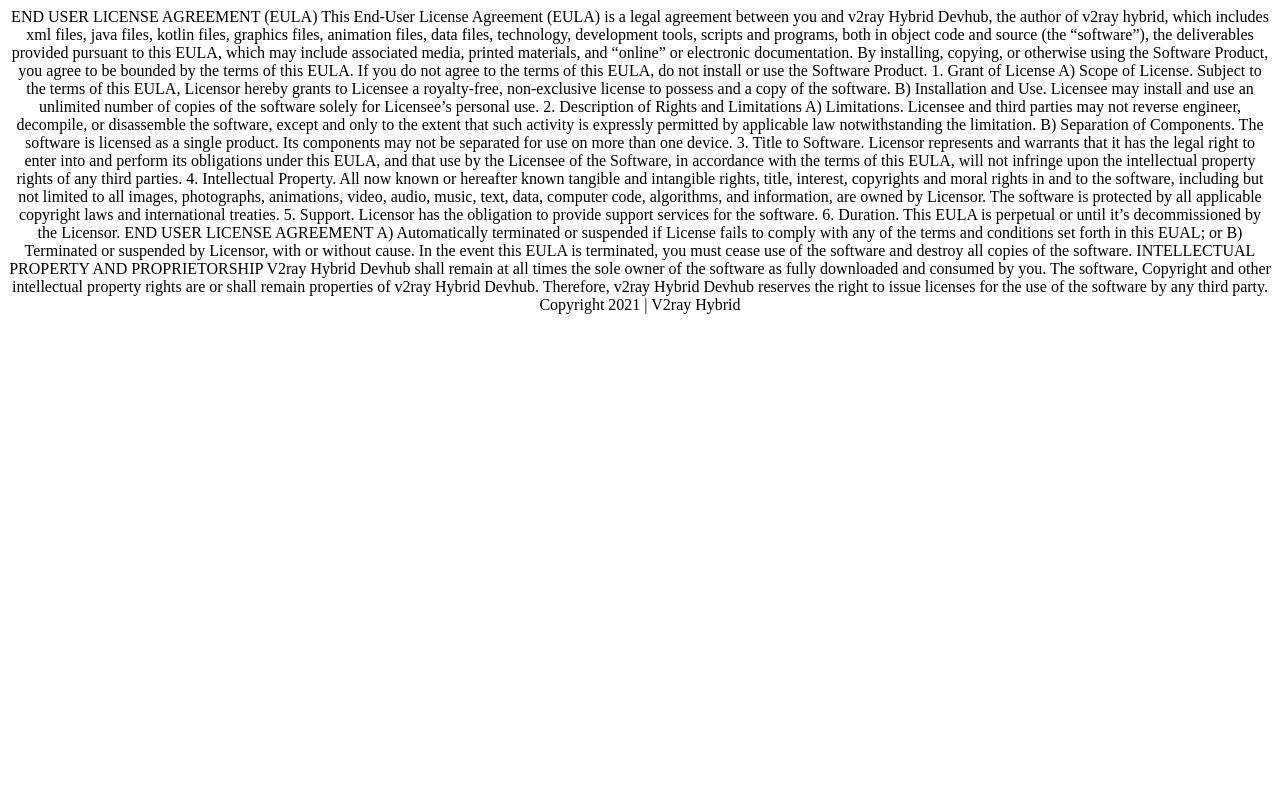
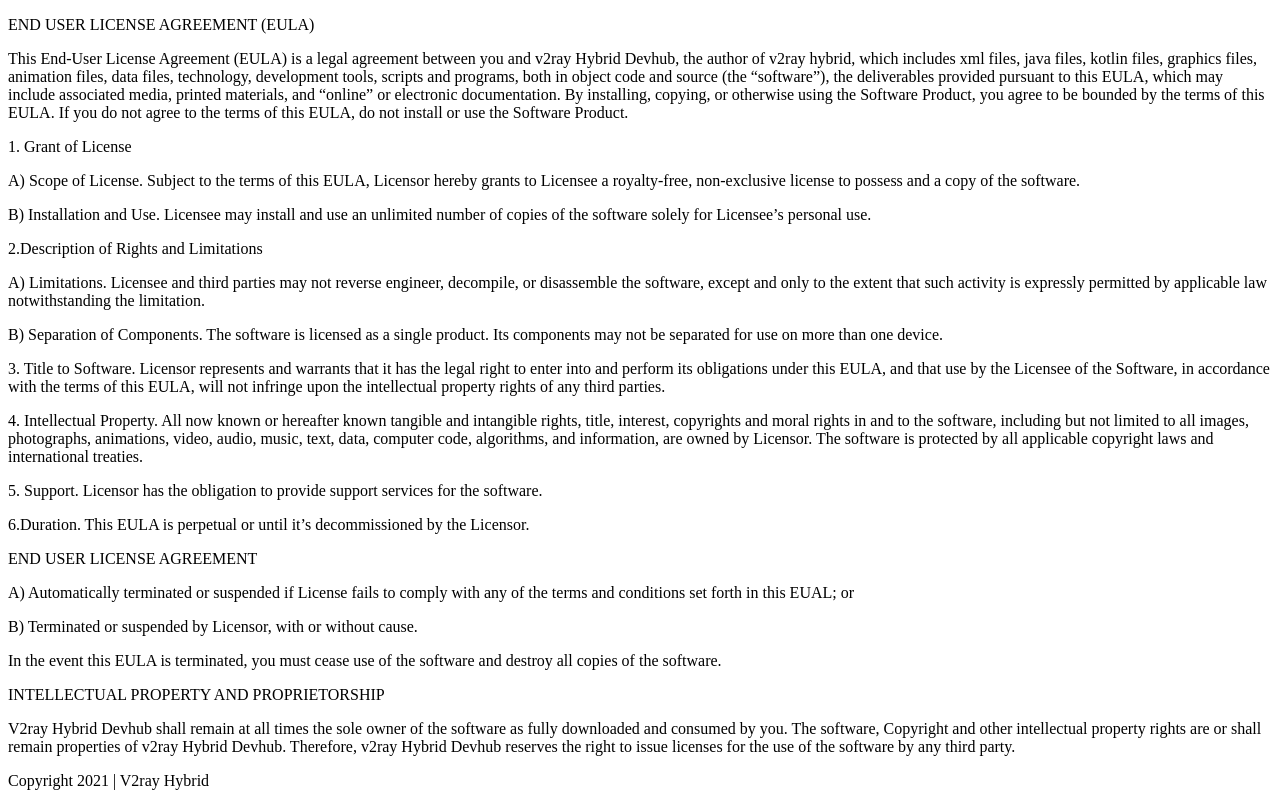
Before and after one commit to v2hybrid/-v2hybrid.github.io, a plain HTML site: page privacy.html in a window 1280 px wide. Drawn offline with Linux system fonts and the light colour scheme.

Commit message:
Update privacy.html

```diff
--- a/privacy.html
+++ b/privacy.html
@@ -1,36 +1,32 @@
 <!DOCTYPE html>
 <html>
 <head>
-<title>privacy policy</title>
+<title>Privacy Policy</title>
 </head>
 <body>
-<center>
-END USER LICENSE AGREEMENT (EULA)
-This End-User License Agreement (EULA) is a legal agreement between you and v2ray Hybrid Devhub, the author of v2ray hybrid, which includes xml files, java files, kotlin files, graphics files, animation files, data files, technology, development tools, scripts and programs, both in object code and source (the “software”), the deliverables provided pursuant to this EULA, which may include associated media, printed materials, and “online” or electronic documentation.
-By installing, copying, or otherwise using the Software Product, you agree to be bounded by the terms of this EULA. If you do not agree to the terms of this EULA, do not install or use the Software Product.
-1.	Grant of License
-A)	Scope of License. Subject to the terms of this EULA, Licensor hereby grants to Licensee a royalty-free, non-exclusive license to possess and a copy of the software.
-B)	Installation and Use. Licensee may install and use an unlimited number of copies of the software solely for Licensee’s personal use.
-2.	Description of Rights and Limitations
-A)	Limitations. Licensee and third parties may not reverse engineer, decompile, or disassemble the software, except and only to the extent that such activity is expressly permitted by applicable law notwithstanding the limitation.
-B)	Separation of Components. The software is licensed as a single product. Its components may not be separated for use on more than one device.
-3.	Title to Software. Licensor represents and warrants that it has the legal right to enter into and perform its obligations under this EULA, and that use by the Licensee of the Software, in accordance with the terms of this EULA, will not infringe upon the intellectual property rights of any third parties.
-4.	Intellectual Property. All now known or hereafter known tangible and intangible rights, title, interest, copyrights and moral rights in and to the software, including but not limited to all images, photographs, animations, video, audio, music, text, data, computer code, algorithms, and information, are owned by Licensor. The software is protected by all applicable copyright laws and international treaties.
-5.	Support. Licensor has the obligation to provide support services for the software.
-6.	Duration. This EULA is perpetual or until it’s decommissioned by the Licensor.
+<p>END USER LICENSE AGREEMENT (EULA)</p>
+<p>This End-User License Agreement (EULA) is a legal agreement between you and v2ray Hybrid Devhub, the author of v2ray hybrid, which includes xml files, java files, kotlin files, graphics files, animation files, data files, technology, development tools, scripts and programs, both in object code and source (the “software”), the deliverables provided pursuant to this EULA, which may include associated media, printed materials, and “online” or electronic documentation.
+By installing, copying, or otherwise using the Software Product, you agree to be bounded by the terms of this EULA. If you do not agree to the terms of this EULA, do not install or use the Software Product.</p>
+<p>1. Grant of License</p>
+<p> A) Scope of License. Subject to the terms of this EULA, Licensor hereby grants to Licensee a royalty-free, non-exclusive license to possess and a copy of the software.</p>
+<p>	B) Installation and Use. Licensee may install and use an unlimited number of copies of the software solely for Licensee’s personal use.</p>
+<p>2.Description of Rights and Limitations</p>
+<p> A) Limitations. Licensee and third parties may not reverse engineer, decompile, or disassemble the software, except and only to the extent that such activity is expressly permitted by applicable law notwithstanding the limitation.</p>
+<p> B) Separation of Components. The software is licensed as a single product. Its components may not be separated for use on more than one device.</p>
+<p>3. Title to Software. Licensor represents and warrants that it has the legal right to enter into and perform its obligations under this EULA, and that use by the Licensee of the Software, in accordance with the terms of this EULA, will not infringe upon the intellectual property rights of any third parties.</p>
+<p>4. Intellectual Property. All now known or hereafter known tangible and intangible rights, title, interest, copyrights and moral rights in and to the software, including but not limited to all images, photographs, animations, video, audio, music, text, data, computer code, algorithms, and information, are owned by Licensor. The software is protected by all applicable copyright laws and international treaties.</p>
+<p>5. Support. Licensor has the obligation to provide support services for the software.</p>
+<p>6.Duration. This EULA is perpetual or until it’s decommissioned by the Licensor.</p>
 
-END USER LICENSE AGREEMENT
-A)	Automatically terminated or suspended if License fails to comply with any of the terms and conditions set forth in this EUAL; or
-B)	Terminated or suspended by Licensor, with or without cause.
-In the event this EULA is terminated, you must cease use of the software and destroy all copies of the software.
+</p>END USER LICENSE AGREEMENT</p>
+<p>A) Automatically terminated or suspended if License fails to comply with any of the terms and conditions set forth in this EUAL; or</p>
+<p>B) Terminated or suspended by Licensor, with or without cause.</p>
+<p>In the event this EULA is terminated, you must cease use of the software and destroy all copies of the software.</p>
+<p>INTELLECTUAL PROPERTY AND PROPRIETORSHIP</p>
+<p>V2ray Hybrid Devhub shall remain at all times the sole owner of the software as fully downloaded and consumed by you. The software, Copyright and other intellectual property rights are or shall remain properties of v2ray Hybrid Devhub.
+Therefore, v2ray Hybrid Devhub reserves the right to issue licenses for the use of the software by any third party.</p>
 
-INTELLECTUAL PROPERTY AND PROPRIETORSHIP
-V2ray Hybrid Devhub shall remain at all times the sole owner of the software as fully downloaded and consumed by you. The software, Copyright and other intellectual property rights are or shall remain properties of v2ray Hybrid Devhub.
-Therefore, v2ray Hybrid Devhub reserves the right to issue licenses for the use of the software by any third party.
+<p>Copyright 2021 | V2ray Hybrid</p>
 
-Copyright 2021 | V2ray Hybrid
-
-
-</center>
 </body>
 </html>
```
